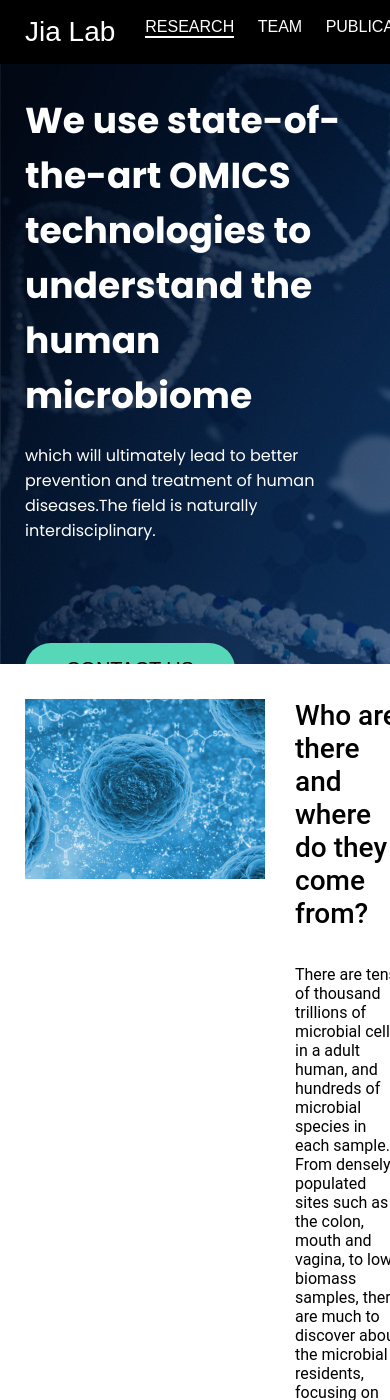
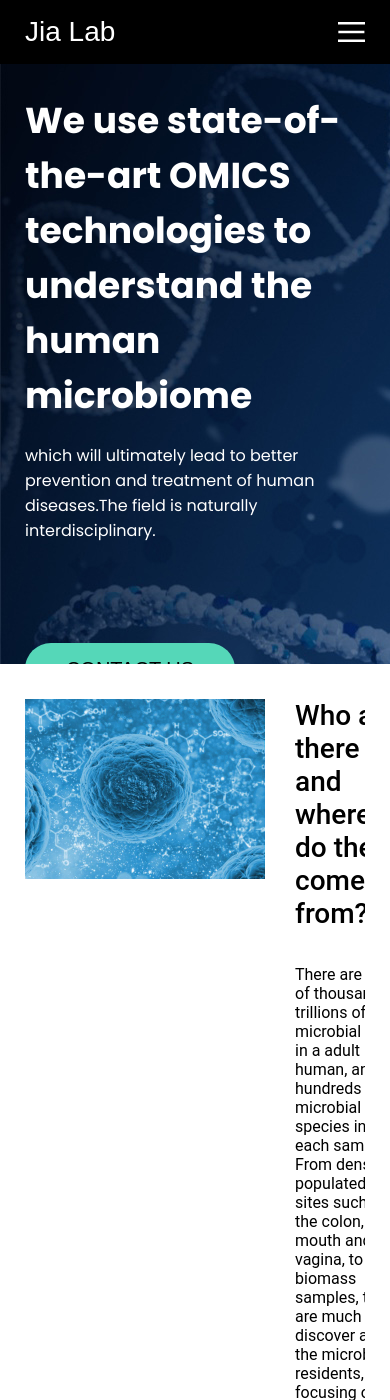
Before and after one commit to aghnu/JiaLab_website, a Jekyll site: the page built from index.html, in a window 390 px wide and 1400 px high. Built offline with Jekyll 4.4.1, drawn with Linux system fonts in a browser that asks for light colours; some web fonts are replaced.

Commit message:
Add navigation button on mobile

```diff
--- a/_includes/header.html
+++ b/_includes/header.html
@@ -8,9 +8,12 @@
                     <p class="text">Jia Lab</p>
                 </a>
             </div>
-            <div class="site-header-nav">
+            <div class="site-header-nav-icon">
+                <img src="/assets/svg/nav-button-icon.svg" class="icon">
+            </div>
+            <nav class="site-header-nav">
                 {% include nav.html %}
-            </div>
+            </nav>
         </div>
     </div>
 </header>
--- a/_sass/_header.scss
+++ b/_sass/_header.scss
@@ -1,23 +1,28 @@
 // header.html and nav.html
 
 // defaults
-$header-background-color: #000000 !default;
-$header-text-color:       #ffffff !default;
-$logo-text-size:            28px !default;
-$logo-text-weight:          500;
-$header-height:             64px !default;
-$header-gap:                30px;
+$header-background-color:   #000000 !default;
+$header-text-color:         #ffffff !default;
+$logo-text-size:              28px !default;
+$logo-text-weight:            500;
+$header-height:               64px !default;
+$header-gap:                  30px;
 
-$nav-item-size:             16px !default;
-$nav-item-sel-border-size:  2px !default;
-$font-family:               $font-montserrat;
+$nav-item-size:               16px !default;
+$nav-item-sel-border-size:    2px !default;
+$font-family:                 $font-montserrat;
+
+// mobile
+$nav-modal-background-color:  #F2F2F2;
+$nav-modal-item-color:        #000000;
+$nav-modal-item-size:         24px;
 
 // header.html stylings
 .site-header {
   display: flex;
   flex-direction: column;
   position: fixed;
-  z-index: 1000;
+  z-index: $layer-second-z-index;
   top: 0;
   width: 100%;
   font-family: $font-family;
@@ -72,6 +77,7 @@ $font-family:               $font-montserrat;
 }
 
 // nav.html stylings
+
 .site-navigation {
   display: flex;
   font-size: $nav-item-size;
@@ -79,6 +85,17 @@ $font-family:               $font-montserrat;
   width: 400px;
 
   justify-content: space-between;
+}
+
+.site-header-nav-icon {
+  display: none;
+  height: 20px;
+  margin-top: auto;
+  margin-bottom: auto;
+  padding: 0;
+  .icon {
+    height: 20px;
+  }
 }
 
 .site-navigation .site-navigation-item {
@@ -98,11 +115,48 @@ $font-family:               $font-montserrat;
   .site-header.transparent,
   .site-header {
     background-color: $header-background-color;
+    .site-header-nav-icon {
+      display: block;
+    }
+
+    .site-header-nav-icon + .site-header-nav {
+      display: none;
+      justify-content: center;
+      position: fixed;
+      top: 0;
+      left: 0;
+      z-index: $layer-first-z-index;
+      background-color: $nav-modal-background-color;
+      width: 100%;
+      height: 100%;
+
+      .site-navigation {
+        width: fit-content;
+        flex-direction: column;
+        gap: 50px;
+        margin: auto;
+        .site-navigation-item {
+          color: $nav-modal-item-color;
+          font-size: $nav-modal-item-size;
+          text-align: center;
+        }
+        .site-navigation-item.selected {
+          border: none;
+          &::before,
+          &::after{
+            content: " · ";
+          }
+        }
+      }
+    }
+
+    .site-header-nav-icon:hover + .site-header-nav {
+      display: flex;
+    }
   }
 
   .site-header + .site-header-placefiller,
   .site-header.transparent + .site-header-placefiller {
     height: $header-height;
   }
-
 }
--- a/_sass/_layout.scss
+++ b/_sass/_layout.scss
@@ -5,6 +5,7 @@
     max-width: $max-content-width;
     min-width: calc(#{$min-content-width} - 50px);
     margin: auto;
+    overflow: hidden;
 }
 
 .page-wrapper {
--- a/assets/css/style.scss
+++ b/assets/css/style.scss
@@ -18,6 +18,9 @@ $content-width-ratio:             60% !default;
 
 $max-content-width-mobile:        {{ site.on_mobile }} !default;
 
+$layer-first-z-index:               999;
+$layer-second-z-index:              998;
+$layer-third-z-index:               997;
 
 // device detection
 $on-palm:                         {{ site.on_mobile }} !default;
```
Also changed, not shown: assets/svg/nav-button-icon.svg (added).
